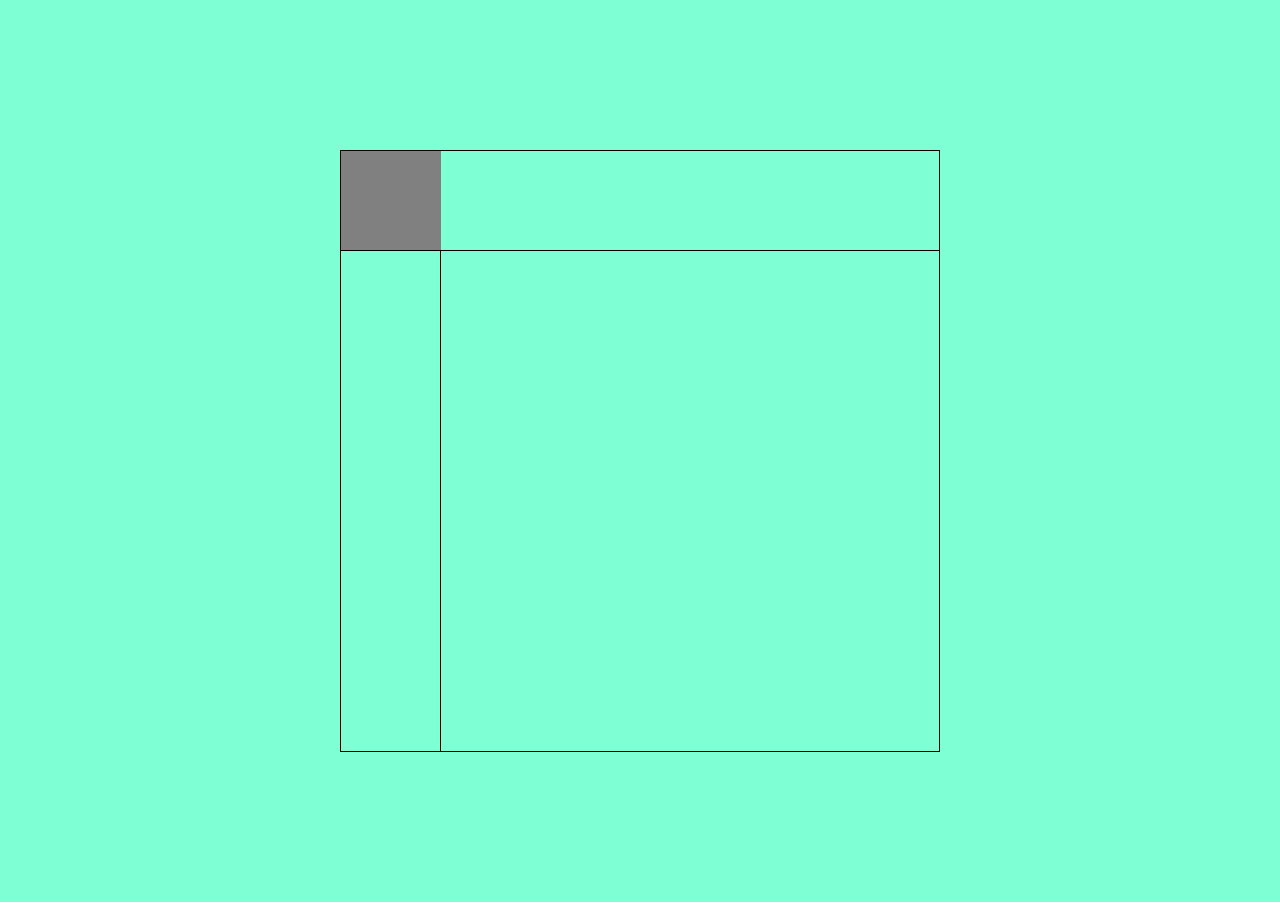
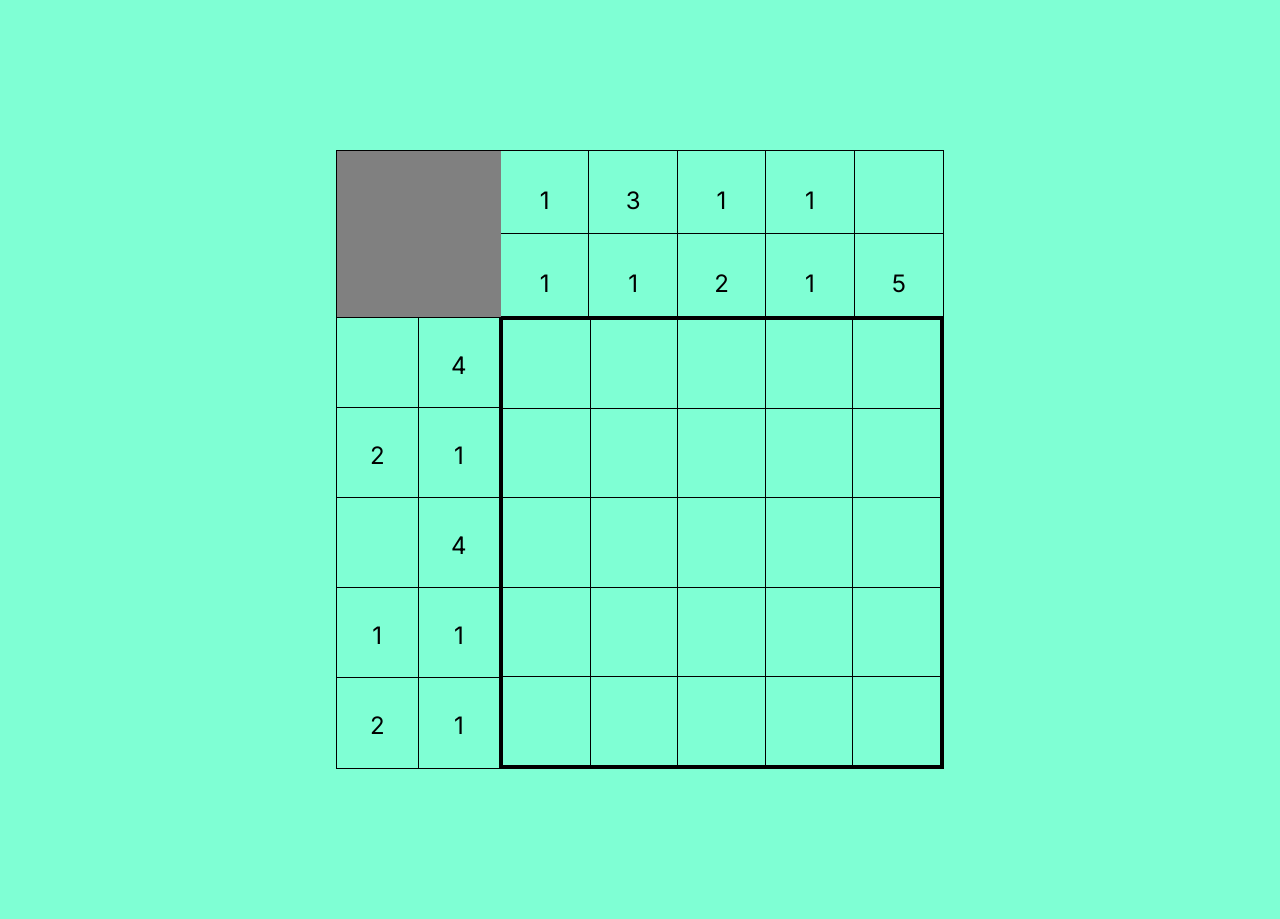
Before and after one commit to MARGO06/Coffee-house, a plain HTML site: page nonograms/index.html in a window 1280 px wide. Drawn offline with Linux system fonts and the light colour scheme.

Commit message:
feat: create dates and field

```diff
--- a/nonograms/build_nonogram.js
+++ b/nonograms/build_nonogram.js
@@ -27,12 +27,108 @@ const bottomDates = document.createElement("div");
 bottomDates.classList = "nonogram__bottom-dates";
 nonogram.append(bottomDates);
 
-const topDatesLeft = document.createElement("div");
-topDatesLeft.classList = "nonogram__dates-left";
-bottomDates.append(topDatesLeft);
+const buttonDatesLeft = document.createElement("div");
+buttonDatesLeft.classList = "nonogram__dates-left";
+bottomDates.append(buttonDatesLeft);
 
 const field = document.createElement("div");
 field.classList = "nonogram__field";
 bottomDates.append(field);
 
-export { wrapper };
+//create dates
+const nonogram1 = [
+  ["", "4"],
+  ["2", "1"],
+  ["", "4"],
+  ["1", "1"],
+  ["2", "1"],
+];
+
+class LeftDates {
+  constructor(dates) {
+    this.array = dates;
+    for (let i = 0; i < dates.length; i++) {
+      this.array[i] = dates[i];
+    }
+  }
+
+  fillLeftPart() {
+    for (let i = 0; i < this.array.length; i++) {
+      const containerLeftDates = document.createElement("div");
+      containerLeftDates.className = "cell-left nonogram__left-container";
+      buttonDatesLeft.append(containerLeftDates);
+      for (let j = 0; j < this.array[i].length; j++) {
+        const leftDate = document.createElement("p");
+        leftDate.className = "nonogram__left";
+        leftDate.textContent = `${this.array[i][j]}`;
+        containerLeftDates.append(leftDate);
+      }
+      console.log(this.array[i]);
+    }
+  }
+}
+
+const nonogramLeft1 = new LeftDates(nonogram1);
+const leftDates = nonogramLeft1.fillLeftPart();
+
+const nonogramT1 = [
+  ["1", "1"],
+  ["3", "1"],
+  ["1", "2"],
+  ["1", "1"],
+  ["", "5"],
+];
+
+class TopDates {
+  constructor(dates) {
+    this.array = dates;
+    for (let i = 0; i < dates.length; i++) {
+      this.array[i] = dates[i];
+    }
+  }
+
+  fillTopPart() {
+    for (let i = 0; i < this.array.length; i++) {
+      const containerTopDates = document.createElement("div");
+      containerTopDates.className = "cell-top nonogram__top-container";
+      topDatesFull.append(containerTopDates);
+      for (let j = 0; j < this.array[i].length; j++) {
+        const topDate = document.createElement("p");
+        topDate.className = "nonogram__top";
+        topDate.textContent = `${this.array[i][j]}`;
+        containerTopDates.append(topDate);
+      }
+      console.log(this.array[i]);
+    }
+  }
+}
+
+const nonogramTop1 = new TopDates(nonogramT1);
+const topDate = nonogramTop1.fillTopPart();
+
+//create field
+
+const fieldArray = new Array(25).fill("");
+
+class FieldDates {
+  constructor(dates) {
+    this.array = dates;
+    for (let i = 0; i < dates.length; i++) {
+      this.array[i] = dates[i];
+    }
+  }
+
+  fillField() {
+    for (let i = 0; i < this.array.length; i++) {
+      const fieldDates = document.createElement("div");
+      fieldDates.className = "nonogram__field-dates";
+      fieldDates.textContent = `${this.array[i]}`;
+      field.append(fieldDates);
+    }
+  }
+}
+
+const nonogramField = new FieldDates(fieldArray);
+const datesField = nonogramField.fillField();
+
+export { wrapper, leftDates, topDate, datesField };
--- a/nonograms/script.js
+++ b/nonograms/script.js
@@ -1,3 +1,6 @@
-import { wrapper } from "./build_nonogram.js";
+import { wrapper, leftDates, topDate, datesField } from "./build_nonogram.js";
 
 wrapper;
+leftDates;
+topDate;
+datesField;
--- a/nonograms/style.css
+++ b/nonograms/style.css
@@ -26,36 +26,76 @@
   padding-bottom: 150px;
 }
 
+.nonogram__top-dates,
+.nonogram__field-dates,
+.nonogram__top,
+.cell-left:not(:last-child) {
+  border-bottom: 1px solid black;
+}
+
 .nonogram {
   flex-direction: column;
-  width: 600px;
+  width: 608px;
   border: 1px solid black;
 }
 
 .nonogram__top-dates {
-  height: 100px;
-  border-bottom: 1px solid black;
-}
-
-.nonogram__dates-full {
-  border-bottom: 1px solid black;
+  height: 167px;
 }
 
 .nonogram__dates-empty {
-  width: 100px;
+  width: 167px;
   background-color: gray;
 }
 
 .nonogram__bottom-dates {
-  height: 500px;
+  height: 450px;
+}
+
+.nonogram__dates-left,
+.nonogram__left,
+.cell-top:not(:last-child),
+.nonogram__field-dates {
+  border-right: 1px solid black;
+}
+
+.nonogram__top-container,
+.nonogram__left-container,
+.nonogram__dates-full,
+.nonogram__dates-left,
+.nonogram__field {
+  display: grid;
+}
+
+.nonogram__field,
+.nonogram__dates-full {
+  grid-template-columns: repeat(5, 1fr);
+}
+.nonogram__dates-full {
+  width: 450px;
 }
 
 .nonogram__dates-left {
-  border-right: 1px solid black;
-  width: 100px;
+  grid-template-rows: repeat(5, 1fr);
+  width: 167px;
+}
+.nonogram__field {
+  width: 450px;
+  height: 450px;
+  border: 2px solid black;
 }
 
-.nonogram__field {
-  width: 500px;
-  height: 500px;
+.nonogram__left-container {
+  grid-template-columns: repeat(2, 1fr);
 }
+
+.nonogram__left,
+.nonogram__top {
+  text-align: center;
+  padding-top: 40%;
+  font-size: 24px;
+}
+
+.nonogram__top-container {
+  grid-template-rows: repeat(2, 1fr);
+}
```
